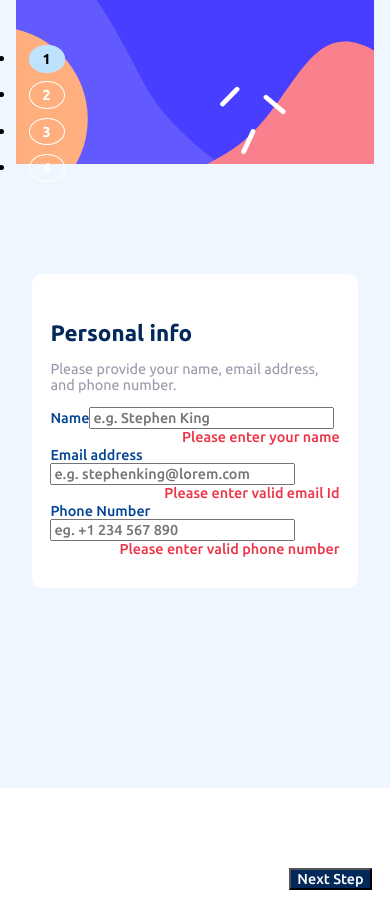
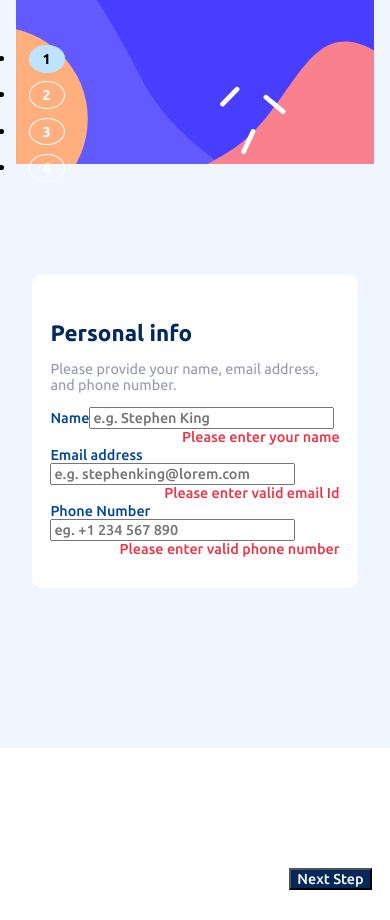
Before and after one commit to Soaphub/Multi-step-form-solution, a Next.js app: page / in a window 390 px wide. Built offline with nearby package versions, Linux system fonts and the light colour scheme.

Commit message:
changed margin

```diff
--- a/styles/globals.css
+++ b/styles/globals.css
@@ -280,7 +280,7 @@ input[type=text]:focus, input[type=email]:focus, input[type=tel]:focus{
         background-color: white;
         position: relative;
         padding: var(--spacing-md) var(--spacing-sm);
-        margin-bottom: calc( var(--spacing-lg) * 2.5);
+        margin-bottom: calc( var(--spacing-lg) * 2);
         top: -10%;
         left: 50%;
         transform: translate(-50%);
```
